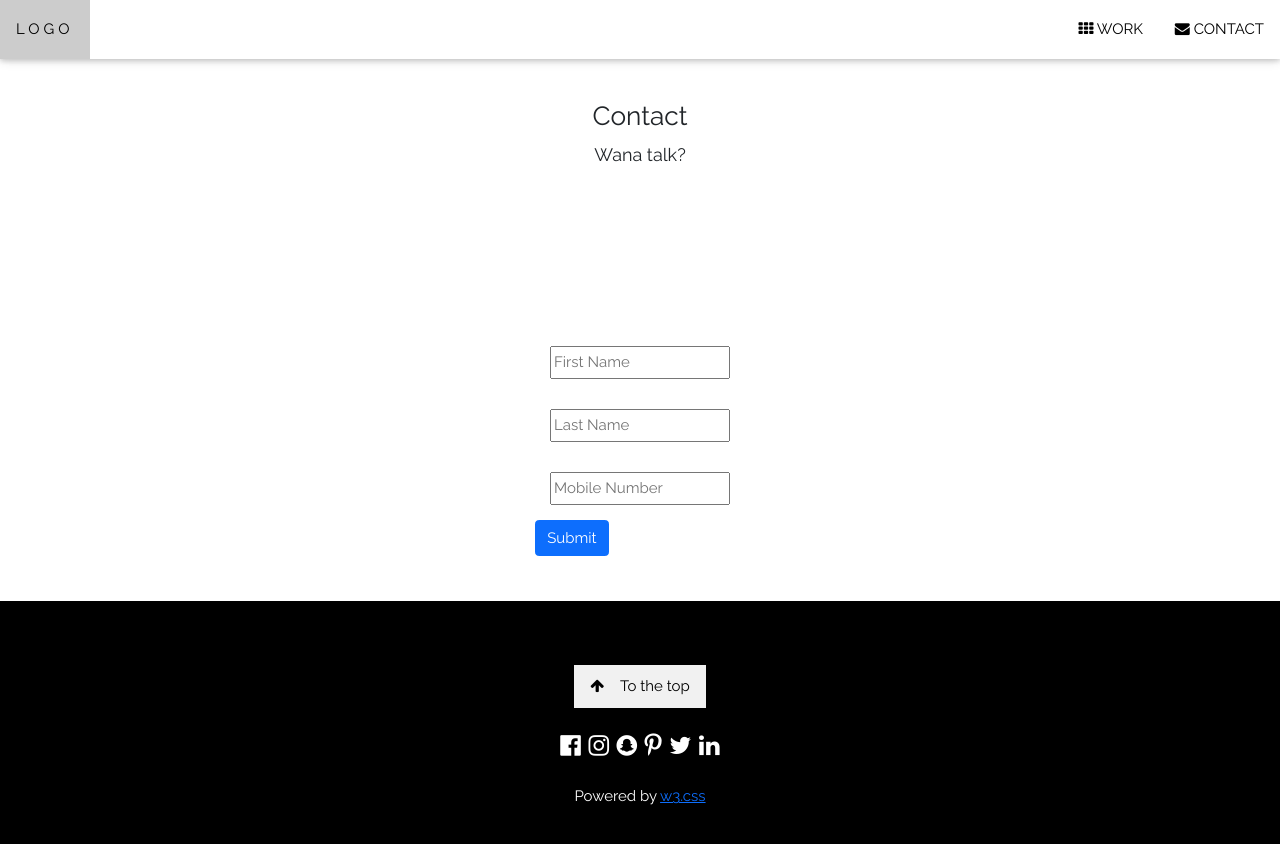
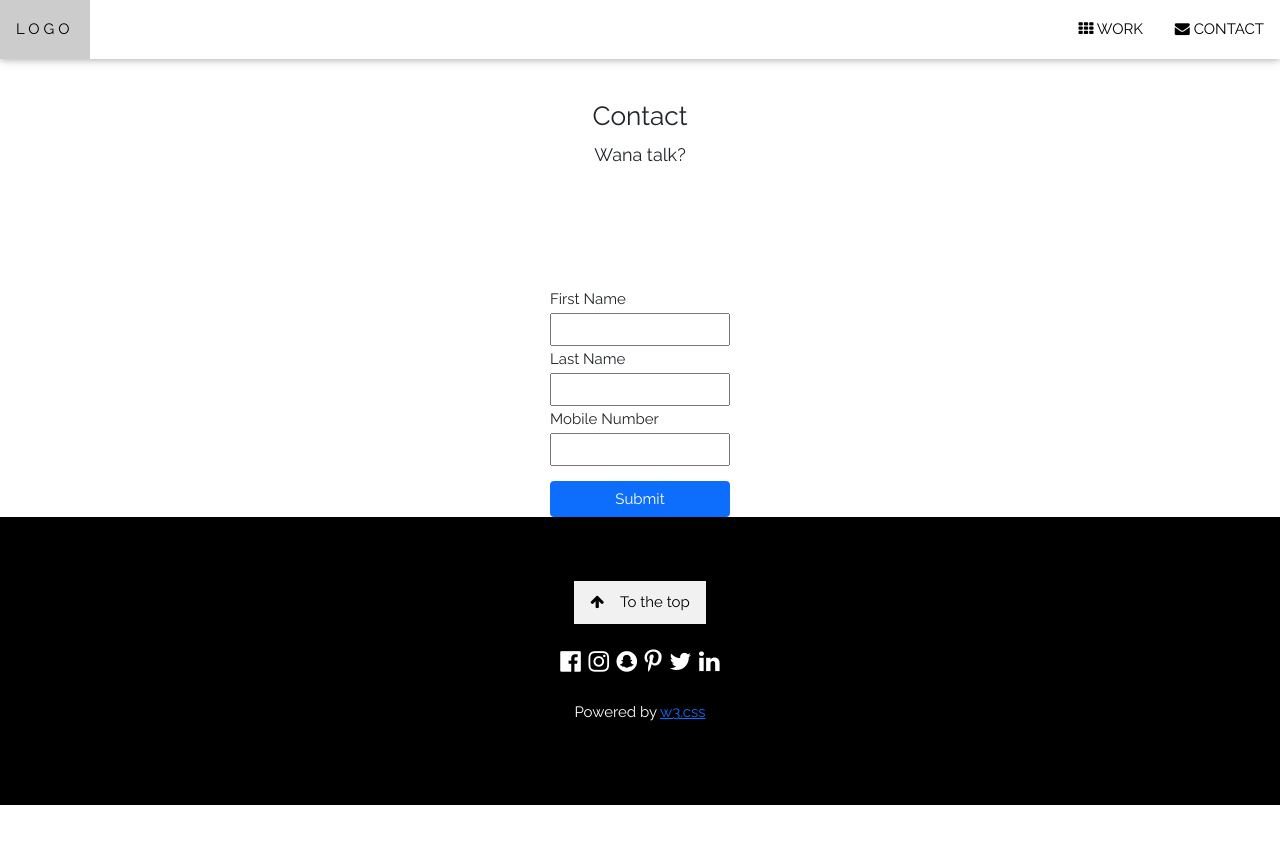
Before and after one commit to eben83/aoGroup, a React (Create React App) app in the folder ao-group/: page /contact in a window 1280 px wide. Shown: the top 844 px of the page. After the commit the page ends 805 px from the top, so only its background shows below. Built offline with nearby package versions, Linux system fonts and the light colour scheme.

Commit message:
store and redux toolkit tweaks

```diff
--- a/ao-group/src/app/store.js
+++ b/ao-group/src/app/store.js
@@ -1,8 +1,8 @@
-import { configureStore  } from "@reduxjs/toolkit";
+import {configureStore } from "@reduxjs/toolkit";
 import contactReducer from '../features/contatct/contactSlice'
 
 export const store = configureStore({
     reducer: {
         contact: contactReducer,
-    }
+    },
 })
--- a/ao-group/src/components/contactForm.js
+++ b/ao-group/src/components/contactForm.js
@@ -1,68 +1,97 @@
-import React from "react";
-import { Formik, Form, Field, ErrorMessage } from 'formik';
-import {useDispatch, useSelector} from "react-redux";
+import React, {} from 'react';
+import { useFormik } from 'formik';
 import { updateContact } from "../features/contatct/contactSlice";
+import {useDispatch} from "react-redux";
 
+const ContactForm = () => {
 
-const ContactForm = ({toggleModal, isModalOpen }) => {
+    const dispatch = useDispatch()
 
-    const { firstName, lastName, mobile } = useSelector((state) => state.contact)
-    const dispatch = useDispatch()
-    // const [{ content }, dispatch] = useStateValue()
+    const validate = values => {
+        const errors = {}
 
-    const addToModalContent = ({firstName, lastName, mobile}) => {
-        dispatch (updateContact())
-        if(firstName && lastName && mobile) {
-            toggleModal()
+        if(!values.firstName) {
+            errors.firstName = 'Required'
         }
+        else if (values.firstName.length > 15) {
+            errors.firstName = "Must be less than 15 characters"
+        }
+
+        if(!values.lastName) {
+            errors.lastName = 'Required'
+        }
+        else if (values.lastName.length > 15) {
+            errors.lastName = "Must be less than 15 characters"
+        }
+
+        if(!values.mobile) {
+            errors.mobile = 'Required'
+        }
+        else if (values.mobile.length !== 10) {
+            errors.mobile = "Must be 10 characters"
+        }
+        return errors
     }
+
+    const formik = useFormik({
+        initialValues: {
+            firstName: '',
+            lastName: '',
+            mobile: '',
+        },
+        validate,
+
+        onSubmit: values => {
+            dispatch(updateContact(values))
+        },
+
+    });
 
 
 
     return (
-        <>
-             <Formik
-                initialValues={{firstName, lastName, mobile}}
-                onSubmit={(data, {resetForm, dispatch}) => {
-                //     dispatch(addToModalContent(data))
-                //     resetForm();
-                }}
-            >
+        <form className='d-flex justify-content-center' onSubmit={formik.handleSubmit}>
+            <div className='d-flex flex-column'>
+                <div className='d-flex flex-column'>
+                    <label htmlFor="firstName">First Name</label>
+                    <input
+                        id="firstName"
+                        name="firstName"
+                        type="text"
+                        onChange={formik.handleChange}
+                        value={formik.values.firstName}
+                    />
+                    {formik.errors.firstName ? <div className='text-danger'>{formik.errors.firstName}</div> : null}
 
-                {({values}) => (
-                <Form>
-                    <div className='d-flex justify-content-center'>
-                        <div className='p-5'>
-                            <div className='p-3'>
-                                <Field
-                                    values={values.firstName}
-                                    type='input'
-                                    name='firstName'
-                                    placeholder='First Name' />
-                            </div>
-                            <div className='p-3'>
-                                <Field
-                                    values={values.lastName}
-                                    type='input'
-                                    name='lastName'
-                                    placeholder='Last Name'/>
-                            </div>
-                            <div className='p-3 '>
-                                <Field
-                                    values={values.mobile}
-                                    type='input'
-                                    name='mobile'
-                                    placeholder='Mobile Number'/>
-                            </div>
-                            <button type='button' className='btn btn-primary' onClick={() => dispatch(updateContact())} >
-                                Submit
-                            </button>
-                        </div>
-                    </div>
-                </Form>
-            )}</Formik>
-        </>
-    )
-}
+                </div>
 
+                <div className='d-flex flex-column'>
+                    <label htmlFor="lastName">Last Name</label>
+                    <input
+                        id="lastName"
+                        name="lastName"
+                        type="text"
+                        onChange={formik.handleChange}
+                        value={formik.values.lastName}
+                    />
+                    {formik.errors.lastName ? <div  className='text-danger'>{formik.errors.lastName}</div> : null}
+                </div>
+
+                <div className='d-flex flex-column'>
+                    <label htmlFor="email">Mobile Number</label>
+                    <input
+                        id="mobile"
+                        name="mobile"
+                        type="mobile"
+                        onChange={formik.handleChange}
+                        value={formik.values.mobile}
+                    />
+                    {formik.errors.mobile ? <div  className='text-danger'>{formik.errors.mobile}</div> : null}
+                </div>
+
+                <button className='btn btn-primary mt-3' type="submit">Submit</button>
+            </div>
+        </form>
+    );
+};
 export default ContactForm
--- a/ao-group/src/components/contactModal.js
+++ b/ao-group/src/components/contactModal.js
@@ -1,12 +1,9 @@
 import React from "react";
 import { Modal, ModalHeader, ModalBody } from 'reactstrap';
-import { useStateValue } from "../stateProvider";
-import DisplayData from './displayData'
 
 
 const ContactModal = ({ toggleModal, isModalOpen }) => {
 
-    const [{content}] = useStateValue()
     return (
         <>
             <Modal isOpen={isModalOpen} toggle={toggleModal} >
@@ -16,15 +13,8 @@ const ContactModal = ({ toggleModal, isModalOpen }) => {
                 </ModalHeader>
                 <ModalBody>
                     <div className='row align-items-center'>
-                        {/* <h1>this is a test</h1> */}
-                        {content
-                        .filter(item => item.firstName && item.mobile && item.lastName !== undefined)
-                        .map(item => (
-                            <DisplayData
-                                firstName={item.firstName}
-                                lastName={item.lastName}
-                                mobile={item.mobile}/>
-                        ))}
+                         <h1>this is a test</h1>
+
                     </div>
                 </ModalBody>
             </Modal>
--- a/ao-group/src/components/nav.js
+++ b/ao-group/src/components/nav.js
@@ -1,9 +1,9 @@
-import React, {useState} from 'react'
+import React, {} from 'react'
 
 const Nav = () => {
 
      // Toggle between showing and hiding the sidebar when clicking the menu icon
-     var mySidebar = document.getElementById("mySidebar");
+     const mySidebar = document.getElementById("mySidebar");
 
         function w3_open() {
             if (mySidebar.style.display === 'block') {
@@ -18,10 +18,10 @@ const Nav = () => {
             mySidebar.style.display = "invisible";
         }
 
-        const [isOpen, setIsOpen] = useState(false)
-        const toggle = () => {
-            setIsOpen(!isOpen)
-        }
+        // const [isOpen, setIsOpen] = useState(false)
+        // const toggle = () => {
+        //     setIsOpen(!isOpen)
+        // }
 
     return (
         <>
@@ -38,7 +38,7 @@ const Nav = () => {
 
                 {/* Hide right-floated links on small screens and replace them with a menu icon */}
 
-                <a href="" className="w3-bar-item w3-button w3-right w3-hide-large w3-hide-medium" onClick={w3_open ? w3_close : w3_open}>
+                <a href="#" className="w3-bar-item w3-button w3-right w3-hide-large w3-hide-medium" onClick={w3_open ? w3_close : w3_open}>
                 <i className="fa fa-bars"></i>
                 </a>
             </div>
--- a/ao-group/src/features/contatct/contactSlice.js
+++ b/ao-group/src/features/contatct/contactSlice.js
@@ -1,9 +1,9 @@
-import { createSlice } from "@reduxjs/toolkit";
+import { createSlice  } from "@reduxjs/toolkit";
 
 const initialState = {
-    firstName: '',
-    lastName: '',
-    mobile: ''
+    firstName: null,
+    lastName: null,
+    mobile: null
 }
 
 const contactSlice = createSlice({
@@ -20,4 +20,8 @@ const contactSlice = createSlice({
 
 export const { updateContact } = contactSlice.actions
 
+export const selectFirstName = (state) => state.contact.firstName
+export const selectLastName = (state) => state.contact.lastName
+export const selectMobile = (state) => state.contact.mobile
+
 export default contactSlice.reducer
--- a/ao-group/src/pages/contact.js
+++ b/ao-group/src/pages/contact.js
@@ -18,10 +18,10 @@ const Contact = () => {
                 toggleModal={toggleModal}
                 isModalOpen={isModalOpen}
             />
-            {/*<ContactModal */}
-            {/*    toggleModal={toggleModal}*/}
-            {/*    isModalOpen={isModalOpen}*/}
-            {/*/>  */}
+            <ContactModal
+                toggleModal={toggleModal}
+                isModalOpen={isModalOpen}
+            />
 
         </>
     )
```
